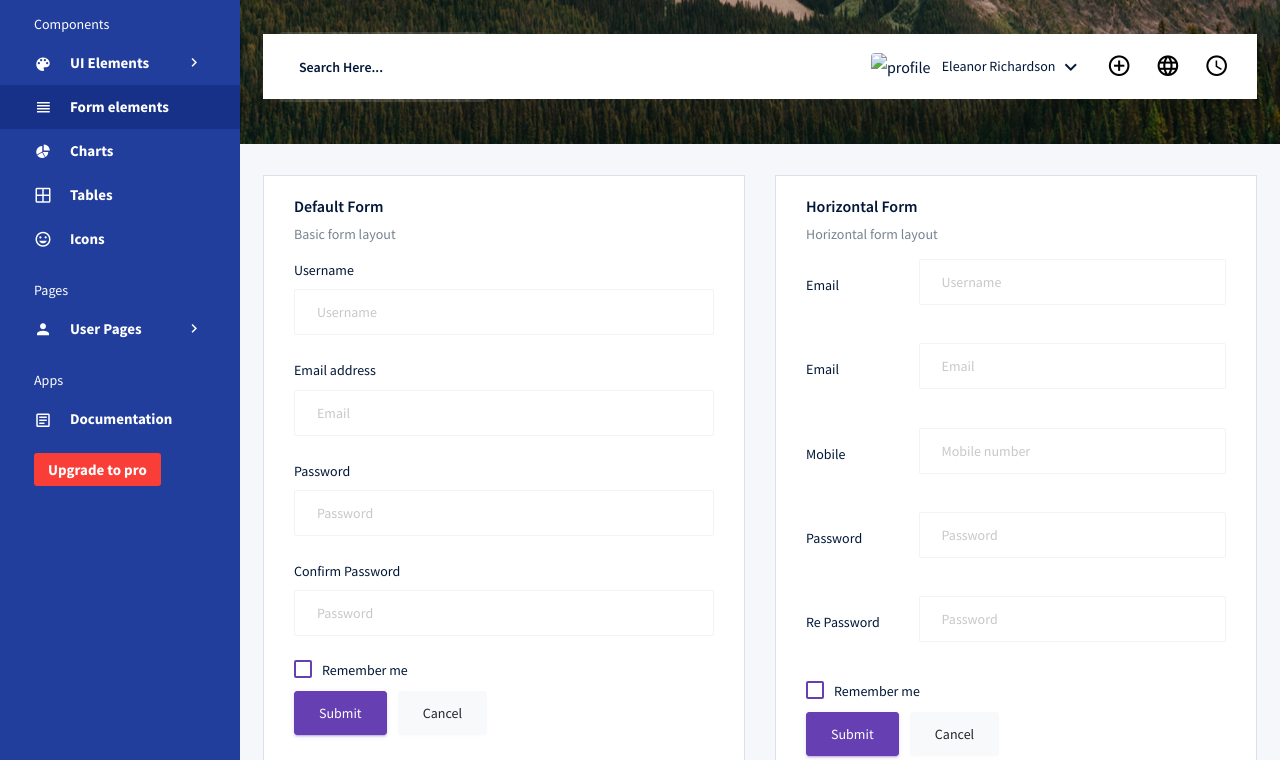
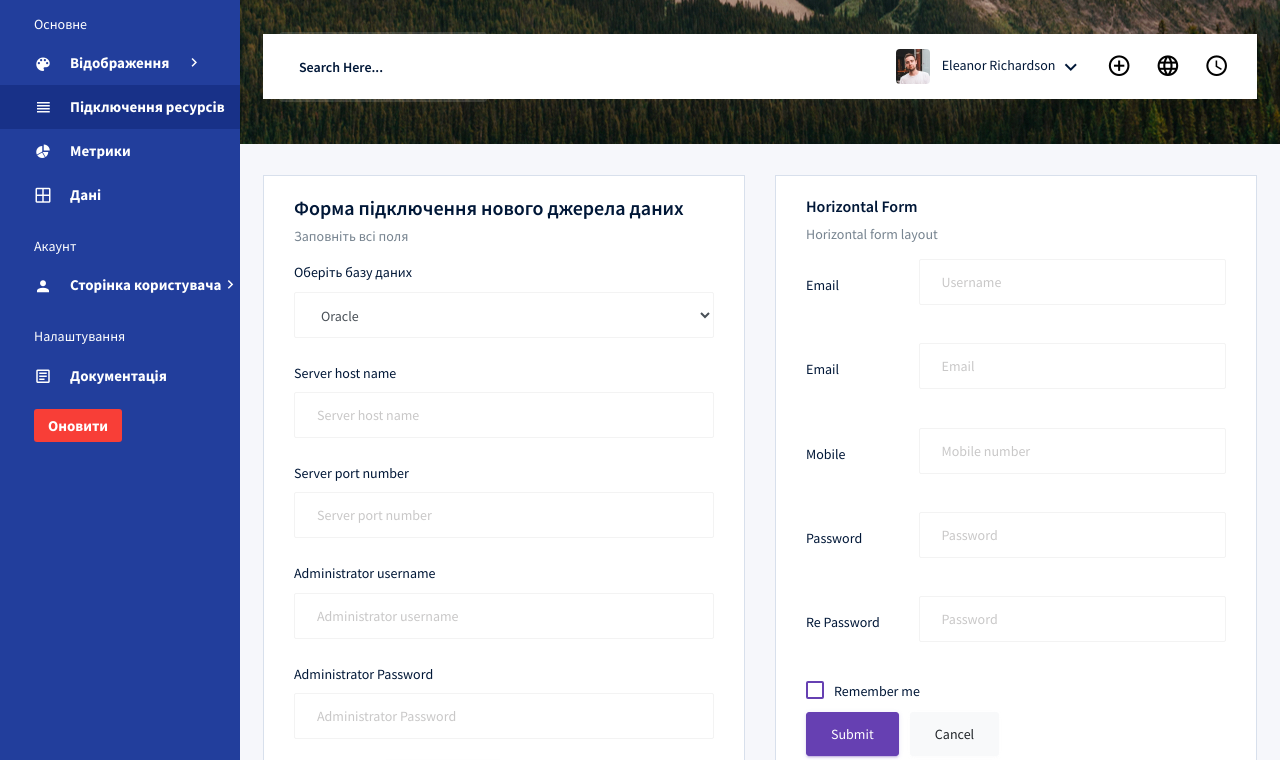
Before and after one commit to alekseychik/MetricaApp, a website: page pages/forms/basic_elements.html in a window 1280 px wide. Shown: the part 118-878 px from the top of the page. Drawn offline with Linux system fonts and the light colour scheme; files that its build step writes are made by us from their sources.

Commit message:
settings-added

```diff
--- a/pages/forms/basic_elements.html
+++ b/pages/forms/basic_elements.html
@@ -25,24 +25,24 @@
     <nav class="sidebar sidebar-offcanvas" id="sidebar">
       <ul class="nav">
         <li class="nav-item sidebar-category">
-          <p>Navigation</p>
+          <p>Меню</p>
           <span></span>
         </li>
         <li class="nav-item">
           <a class="nav-link" href="../../index.html">
             <i class="mdi mdi-view-quilt menu-icon"></i>
-            <span class="menu-title">Dashboard</span>
+            <span class="menu-title">Головна</span>
             <div class="badge badge-info badge-pill">2</div>
           </a>
         </li>
         <li class="nav-item sidebar-category">
-          <p>Components</p>
+          <p>Основне</p>
           <span></span>
         </li>
         <li class="nav-item">
           <a class="nav-link" data-toggle="collapse" href="#ui-basic" aria-expanded="false" aria-controls="ui-basic">
             <i class="mdi mdi-palette menu-icon"></i>
-            <span class="menu-title">UI Elements</span>
+            <span class="menu-title">Відображення</span>
             <i class="menu-arrow"></i>
           </a>
           <div class="collapse" id="ui-basic">
@@ -55,35 +55,29 @@
         <li class="nav-item">
           <a class="nav-link" href="../../pages/forms/basic_elements.html">
             <i class="mdi mdi-view-headline menu-icon"></i>
-            <span class="menu-title">Form elements</span>
+            <span class="menu-title">Підключення ресурсів</span>
           </a>
         </li>
         <li class="nav-item">
           <a class="nav-link" href="../../pages/charts/chartjs.html">
             <i class="mdi mdi-chart-pie menu-icon"></i>
-            <span class="menu-title">Charts</span>
+            <span class="menu-title">Метрики</span>
           </a>
         </li>
         <li class="nav-item">
           <a class="nav-link" href="../../pages/tables/basic-table.html">
             <i class="mdi mdi-grid-large menu-icon"></i>
-            <span class="menu-title">Tables</span>
-          </a>
-        </li>
-        <li class="nav-item">
-          <a class="nav-link" href="../../pages/icons/mdi.html">
-            <i class="mdi mdi-emoticon menu-icon"></i>
-            <span class="menu-title">Icons</span>
+            <span class="menu-title">Дані</span>
           </a>
         </li>
         <li class="nav-item sidebar-category">
-          <p>Pages</p>
+          <p>Акаунт</p>
           <span></span>
         </li>
         <li class="nav-item">
           <a class="nav-link" data-toggle="collapse" href="#auth" aria-expanded="false" aria-controls="auth">
             <i class="mdi mdi-account menu-icon"></i>
-            <span class="menu-title">User Pages</span>
+            <span class="menu-title">Сторінка користувача</span>
             <i class="menu-arrow"></i>
           </a>
           <div class="collapse" id="auth">
@@ -97,18 +91,18 @@
           </div>
         </li>
         <li class="nav-item sidebar-category">
-          <p>Apps</p>
+          <p>Налаштування</p>
           <span></span>
         </li>
         <li class="nav-item">
           <a class="nav-link" href="../../docs/documentation.html">
             <i class="mdi mdi-file-document-box-outline menu-icon"></i>
-            <span class="menu-title">Documentation</span>
+            <span class="menu-title">Документація</span>
           </a>
         </li>
         <li class="nav-item">
           <a class="nav-link" href="http://www.bootstrapdash.com/demo/spica/template/">
-            <button class="btn bg-danger btn-sm menu-title">Upgrade to pro</button>
+            <button class="btn bg-danger btn-sm menu-title">Оновити</button>
           </a>
         </li>
       </ul>
@@ -240,7 +234,7 @@
           <ul class="navbar-nav navbar-nav-right">
             <li class="nav-item nav-profile dropdown">
               <a class="nav-link dropdown-toggle" href="#" data-toggle="dropdown" id="profileDropdown">
-                <img src="../../images/faces/face5.jpg" alt="profile"/>
+                <img src="../../images/faces/face5.jpeg" alt="profile"/>
                 <span class="nav-profile-name">Eleanor Richardson</span>
               </a>
               <div class="dropdown-menu dropdown-menu-right navbar-dropdown" aria-labelledby="profileDropdown">
@@ -279,35 +273,41 @@
             <div class="col-md-6 grid-margin stretch-card">
               <div class="card">
                 <div class="card-body">
-                  <h4 class="card-title">Default form</h4>
+                  <h4>Форма підключення нового джерела даних</h4>
                   <p class="card-description">
-                    Basic form layout
+                    Заповніть всі поля
                   </p>
                   <form class="forms-sample">
                     <div class="form-group">
-                      <label for="exampleInputUsername1">Username</label>
-                      <input type="text" class="form-control" id="exampleInputUsername1" placeholder="Username">
+                      <label for="SelectDB">Оберіть базу даних</label>
+                      <select class="form-control" id="SelectDB">
+                        <option>Oracle</option>
+                        <option>MySQL</option>
+                        <option>Microsoft SQL Server</option>
+                        <option>Microsoft Access</option>
+                        <option>SQLite</option>
+                      </select>
                     </div>
                     <div class="form-group">
-                      <label for="exampleInputEmail1">Email address</label>
-                      <input type="email" class="form-control" id="exampleInputEmail1" placeholder="Email">
+                      <label for="exampleInputUsername1">Server host name</label>
+                      <input type="text" class="form-control" id="exampleInputUsername1" placeholder="Server host name">
                     </div>
                     <div class="form-group">
-                      <label for="exampleInputPassword1">Password</label>
-                      <input type="password" class="form-control" id="exampleInputPassword1" placeholder="Password">
+                      <label for="exampleInputEmail1">Server port number</label>
+                      <input type="email" class="form-control" id="exampleInputEmail1" placeholder="Server port number">
                     </div>
                     <div class="form-group">
-                      <label for="exampleInputConfirmPassword1">Confirm Password</label>
-                      <input type="password" class="form-control" id="exampleInputConfirmPassword1" placeholder="Password">
+                      <label for="exampleInputPassword1">Administrator username</label>
+                      <input type="password" class="form-control" id="exampleInputPassword1" placeholder="Administrator username">
                     </div>
-                    <div class="form-check form-check-flat form-check-primary">
-                      <label class="form-check-label">
-                        <input type="checkbox" class="form-check-input">
-                        Remember me
-                      </label>
+                    <div class="form-group">
+                      <label for="exampleInputConfirmPassword1">Administrator Password</label>
+                      <input type="password" class="form-control" id="exampleInputConfirmPassword1" placeholder="Administrator Password">
                     </div>
-                    <button type="submit" class="btn btn-primary mr-2">Submit</button>
-                    <button class="btn btn-light">Cancel</button>
+                    <div class="text-center">
+                      <button type="submit" class="btn btn-primary mr-2">Підключити</button>
+                      <button class="btn btn-light">Відмінити</button>
+                    </div>
                   </form>
                 </div>
               </div>
```
Also changed, not shown: index.html (+8 -2 lines), pages/charts/chartjs.html (+6 -7 lines).
